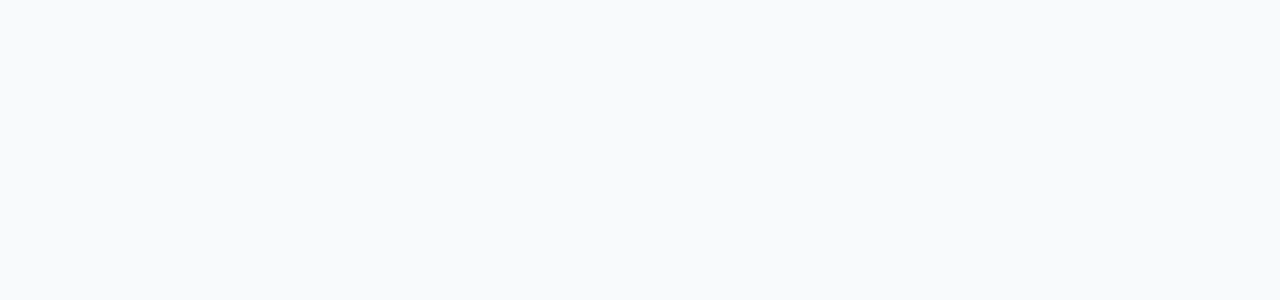
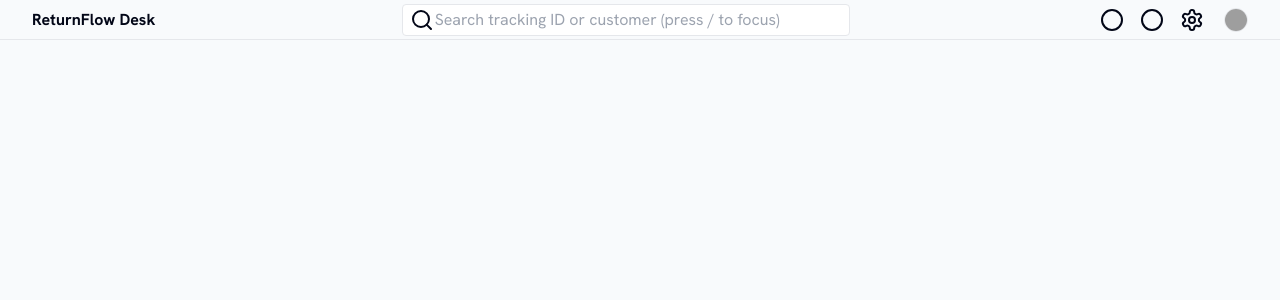
Before and after one commit to hikmetgulsesli/returnflow-desk-4cc4a207, a React (Vite) app: page / in a window 1280 px wide. Shown: the top 300 px of the page. Built offline with nearby package versions, Linux system fonts and the light colour scheme; grey boxes are pictures that could not be loaded.

Commit message:
feat: US-001 - ReturnFlow Desk - app shell, state and persistence (#1)
Co-authored-by: Setfarm Supervisor <setfarm-supervisor@example.invalid>

```diff
--- a/src/App.tsx
+++ b/src/App.tsx
@@ -1,3 +1,45 @@
+import { useMemo } from 'react';
+import {
+  TriageBoardReturnflowDesk,
+  type TriageBoardReturnflowDeskActionId,
+} from './screens';
+import { publishReturnflowDeskBridge } from './test/bridge';
+import { useReturnflowDeskStore } from './features/returnflow-desk/returnflow-desk.store';
+
 export default function App() {
-  return <main data-setfarm-root="baseline" className="min-h-screen bg-slate-50 text-slate-950" />;
+  const desk = useReturnflowDeskStore();
+
+  publishReturnflowDeskBridge(desk.snapshot);
+
+  const actions = useMemo<Partial<Record<TriageBoardReturnflowDeskActionId, () => void>>>(
+    () => ({
+      'create-return-4': () => desk.createDraftReturn(),
+      'filter-5': () => desk.setActivePanel('filters'),
+      'sort-6': () => desk.setActivePanel('sort'),
+      'assign-7': () => desk.selectRecord('RET-1038'),
+      'assign-8': () => desk.selectRecord('RET-1041'),
+      'inspect-9': () => desk.setActivePanel('inspection'),
+      'review-10': () => desk.selectRecord('RET-1027'),
+      'dashboard-1': () => desk.navigate('dashboard'),
+      'triage-2': () => desk.navigate('triage'),
+      'inventory-3': () => desk.navigate('inventory'),
+      'reports-4': () => desk.navigate('reports'),
+      'settings-5': () => desk.setActivePanel('settings'),
+      'help-6': () => desk.setActivePanel('help'),
+      'logout-7': () => desk.setActivePanel('logout'),
+      'notifications-1': () => desk.setActivePanel('notifications'),
+      'help-2': () => desk.setActivePanel('help'),
+      'settings-3': () => desk.setActivePanel('settings'),
+    }),
+    [desk],
+  );
+
+  return (
+    <div
+      data-setfarm-root="returnflow-desk"
+      className="min-h-screen w-full flex bg-slate-50 text-slate-950"
+    >
+      <TriageBoardReturnflowDesk actions={actions} />
+    </div>
+  );
 }
--- /dev/null
+++ b/src/__fixtures__/returnflow-desk.fixture.ts
@@ -0,0 +1,41 @@
+export type ReturnflowRecordStatus = 'triage' | 'inspection' | 'resolved';
+
+export interface ReturnflowRecord {
+  id: string;
+  customer: string;
+  sku: string;
+  reason: string;
+  status: ReturnflowRecordStatus;
+  priority: 'standard' | 'elevated' | 'urgent';
+  updatedAt: string;
+}
+
+export const returnflowDeskFixture: ReturnflowRecord[] = [
+  {
+    id: 'RET-1027',
+    customer: 'Marin Outdoor Supply',
+    sku: 'RF-BOOT-42',
+    reason: 'Wrong size received',
+    status: 'triage',
+    priority: 'urgent',
+    updatedAt: '2026-05-25T07:30:00.000Z',
+  },
+  {
+    id: 'RET-1038',
+    customer: 'Northstar Studio',
+    sku: 'RF-LAMP-11',
+    reason: 'Damaged packaging',
+    status: 'inspection',
+    priority: 'elevated',
+    updatedAt: '2026-05-24T16:45:00.000Z',
+  },
+  {
+    id: 'RET-1041',
+    customer: 'Aster Goods',
+    sku: 'RF-BAG-09',
+    reason: 'Carrier scan mismatch',
+    status: 'resolved',
+    priority: 'standard',
+    updatedAt: '2026-05-23T12:10:00.000Z',
+  },
+];
--- /dev/null
+++ b/src/features/returnflow-desk/returnflow-desk.repo.ts
@@ -0,0 +1,115 @@
+import {
+  returnflowDeskFixture,
+  type ReturnflowRecord,
+} from '../../__fixtures__/returnflow-desk.fixture';
+
+const STORAGE_KEY = 'returnflow-desk:v1';
+
+export type ReturnflowStorageStatus = 'idle' | 'loaded' | 'persisted' | 'recovered' | 'unavailable';
+
+export interface PersistedReturnflowDeskState {
+  activeRoute: string;
+  selectedRecordId: string | null;
+  activePanel: string;
+  records: ReturnflowRecord[];
+}
+
+export interface ReturnflowDeskLoadResult {
+  state: PersistedReturnflowDeskState;
+  storageStatus: ReturnflowStorageStatus;
+  lastError: string | null;
+}
+
+const defaultState: PersistedReturnflowDeskState = {
+  activeRoute: 'triage',
+  selectedRecordId: returnflowDeskFixture[0]?.id ?? null,
+  activePanel: 'triage',
+  records: returnflowDeskFixture,
+};
+
+function getStorage(): Storage | null {
+  if (typeof window === 'undefined') {
+    return null;
+  }
+
+  return window.localStorage ?? null;
+}
+
+function isRecord(value: unknown): value is ReturnflowRecord {
+  if (!value || typeof value !== 'object') {
+    return false;
+  }
+
+  const record = value as Partial<ReturnflowRecord>;
+  return (
+    typeof record.id === 'string' &&
+    typeof record.customer === 'string' &&
+    typeof record.sku === 'string' &&
+    typeof record.reason === 'string' &&
+    typeof record.status === 'string' &&
+    typeof record.priority === 'string' &&
+    typeof record.updatedAt === 'string'
+  );
+}
+
+function normalizeState(value: unknown): PersistedReturnflowDeskState {
+  if (!value || typeof value !== 'object') {
+    throw new Error('Saved ReturnFlow Desk data is not an object.');
+  }
+
+  const state = value as Partial<PersistedReturnflowDeskState>;
+  const records = Array.isArray(state.records) && state.records.every(isRecord)
+    ? state.records
+    : defaultState.records;
+
+  return {
+    activeRoute: typeof state.activeRoute === 'string' ? state.activeRoute : defaultState.activeRoute,
+    selectedRecordId:
+      typeof state.selectedRecordId === 'string' || state.selectedRecordId === null
+        ? state.selectedRecordId
+        : defaultState.selectedRecordId,
+    activePanel: typeof state.activePanel === 'string' ? state.activePanel : defaultState.activePanel,
+    records,
+  };
+}
+
+export function loadReturnflowDeskState(): ReturnflowDeskLoadResult {
+  const storage = getStorage();
+
+  if (!storage) {
+    return { state: defaultState, storageStatus: 'unavailable', lastError: null };
+  }
+
+  try {
+    const raw = storage.getItem(STORAGE_KEY);
+
+    if (!raw) {
+      return { state: defaultState, storageStatus: 'idle', lastError: null };
+    }
+
+    return {
+      state: normalizeState(JSON.parse(raw)),
+      storageStatus: 'loaded',
+      lastError: null,
+    };
+  } catch (error) {
+    storage.removeItem(STORAGE_KEY);
+
+    return {
+      state: defaultState,
+      storageStatus: 'recovered',
+      lastError: error instanceof Error ? error.message : 'Saved ReturnFlow Desk data could not be read.',
+    };
+  }
+}
+
+export function saveReturnflowDeskState(state: PersistedReturnflowDeskState): ReturnflowStorageStatus {
+  const storage = getStorage();
+
+  if (!storage) {
+    return 'unavailable';
+  }
+
+  storage.setItem(STORAGE_KEY, JSON.stringify(state));
+  return 'persisted';
+}
--- /dev/null
+++ b/src/features/returnflow-desk/returnflow-desk.store.ts
@@ -0,0 +1,97 @@
+import { useCallback, useEffect, useMemo, useState } from 'react';
+import {
+  loadReturnflowDeskState,
+  saveReturnflowDeskState,
+  type PersistedReturnflowDeskState,
+  type ReturnflowStorageStatus,
+} from './returnflow-desk.repo';
+import type { ReturnflowRecord } from '../../__fixtures__/returnflow-desk.fixture';
+
+export interface ReturnflowDeskSnapshot {
+  activeScreen: string;
+  activeRoute: string;
+  selectedRecord: ReturnflowRecord | null;
+  counts: Record<string, number>;
+  storageStatus: ReturnflowStorageStatus;
+  lastError: string | null;
+  activePanel: string;
+}
+
+export interface ReturnflowDeskStore {
+  snapshot: ReturnflowDeskSnapshot;
+  navigate: (route: string) => void;
+  selectRecord: (recordId: string) => void;
+  setActivePanel: (panel: string) => void;
+  createDraftReturn: () => void;
+}
+
+function countRecords(records: ReturnflowRecord[]): Record<string, number> {
+  return records.reduce<Record<string, number>>(
+    (counts, record) => {
+      counts.total += 1;
+      counts[record.status] = (counts[record.status] ?? 0) + 1;
+      return counts;
+    },
+    { total: 0, triage: 0, inspection: 0, resolved: 0 },
+  );
+}
+
+export function useReturnflowDeskStore(): ReturnflowDeskStore {
+  const [{ state, storageStatus, lastError }, setStore] = useState(() => loadReturnflowDeskState());
+
+  useEffect(() => {
+    const nextStatus = saveReturnflowDeskState(state);
+    setStore((current) => ({ ...current, storageStatus: nextStatus }));
+  }, [state]);
+
+  const updateState = useCallback((updater: (state: PersistedReturnflowDeskState) => PersistedReturnflowDeskState) => {
+    setStore((current) => ({ ...current, state: updater(current.state) }));
+  }, []);
+
+  const snapshot = useMemo<ReturnflowDeskSnapshot>(() => {
+    const selectedRecord = state.records.find((record) => record.id === state.selectedRecordId) ?? null;
+
+    return {
+      activeScreen: 'TriageBoardReturnflowDesk',
+      activeRoute: state.activeRoute,
+      selectedRecord,
+      counts: countRecords(state.records),
+      storageStatus,
+      lastError,
+      activePanel: state.activePanel,
+    };
+  }, [lastError, state, storageStatus]);
+
+  return {
+    snapshot,
+    navigate: (route) => {
+      updateState((current) => ({ ...current, activeRoute: route, activePanel: route }));
+    },
+    selectRecord: (recordId) => {
+      updateState((current) => ({ ...current, selectedRecordId: recordId, activePanel: 'record' }));
+    },
+    setActivePanel: (panel) => {
+      updateState((current) => ({ ...current, activePanel: panel }));
+    },
+    createDraftReturn: () => {
+      updateState((current) => {
+        const draft: ReturnflowRecord = {
+          id: `RET-${1000 + current.records.length + 1}`,
+          customer: 'Draft customer',
+          sku: 'RF-DRAFT',
+          reason: 'New return intake',
+          status: 'triage',
+          priority: 'standard',
+          updatedAt: new Date().toISOString(),
+        };
+
+        return {
+          ...current,
+          records: [draft, ...current.records],
+          selectedRecordId: draft.id,
+          activePanel: 'create-return',
+        };
+      });
+    },
+  };
+}
--- a/src/index.css
+++ b/src/index.css
@@ -14,6 +14,10 @@ body {
   min-height: 100vh;
 }
 
+#root {
+  min-height: 100vh;
+}
+
 /* SETFARM_STITCH_RUNTIME_UTILITIES_START */
 /* Auto-generated by stitch-to-jsx.mjs for Stitch utility classes absent from the Tailwind baseline. */
 @layer utilities {
--- /dev/null
+++ b/src/test/bridge.ts
@@ -0,0 +1,13 @@
+import type { ReturnflowDeskSnapshot } from '../features/returnflow-desk/returnflow-desk.store';
+
+declare global {
+  interface Window {
+    app?: ReturnflowDeskSnapshot;
+  }
+}
+
+export function publishReturnflowDeskBridge(snapshot: ReturnflowDeskSnapshot) {
+  if (typeof window !== 'undefined') {
+    window.app = snapshot;
+  }
+}
```
